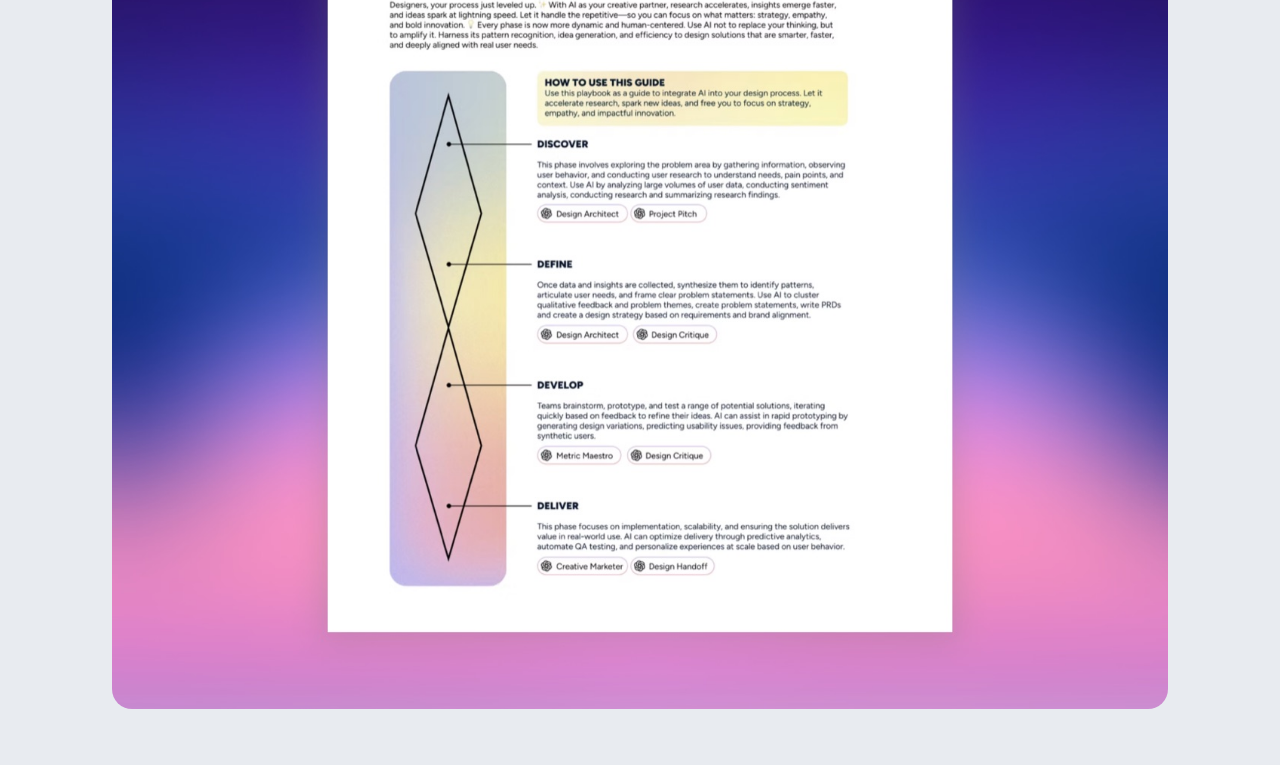
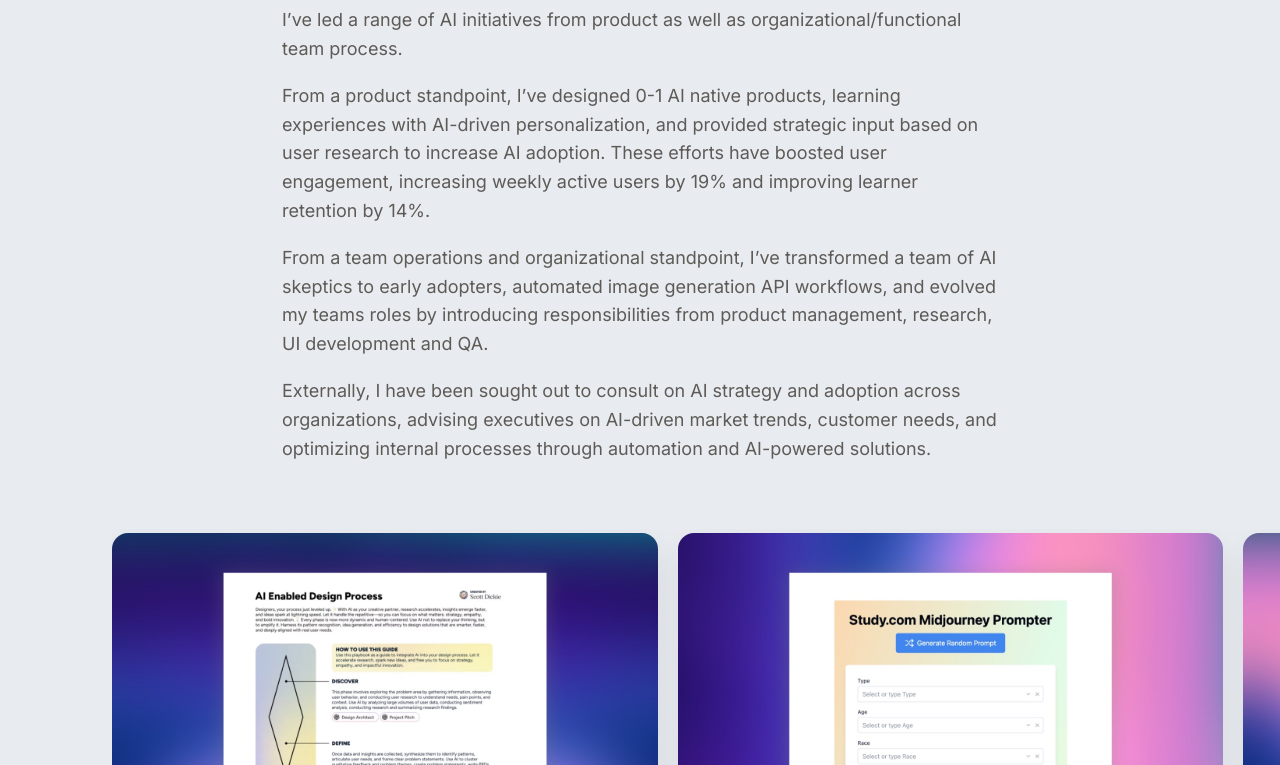
Before and after one commit to sdsf-design/scott-dickie-website, a plain HTML site: page ai-initiatives.html in a window 1280 px wide. Shown: the part 281-1046 px from the top of the page. Drawn offline with Linux system fonts and the light colour scheme; a web font is replaced by a local one.

Commit message:
Revert "AI Initiatives: move the first screen to the top of the page"
This reverts commit 11f69a3d2d0dffe79203ec955ee4f3bd82ec59ac.

```diff
--- a/ai-initiatives.html
+++ b/ai-initiatives.html
@@ -22,12 +22,6 @@
   </header>
 
   <main>
-    <section class="case-figure">
-      <div class="wrap">
-        <img src="assets/case-studies/ai-1.jpg" alt="AI design playbook screen" />
-      </div>
-    </section>
-
     <section class="case-hero">
       <div class="wrap">
         <h1>AI Initiatives to drive growth, quality and efficiency</h1>
@@ -58,6 +52,7 @@
     <section class="case-gallery">
       <div class="wrap">
         <div class="gallery-row">
+          <img src="assets/case-studies/ai-1.jpg" alt="AI design playbook screen" />
           <img src="assets/case-studies/ai-2.jpg" alt="AI design playbook screen" />
           <img src="assets/case-studies/ai-3.jpg" alt="AI design playbook screen" />
         </div>
```
